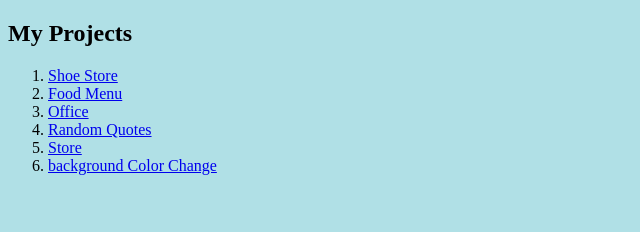
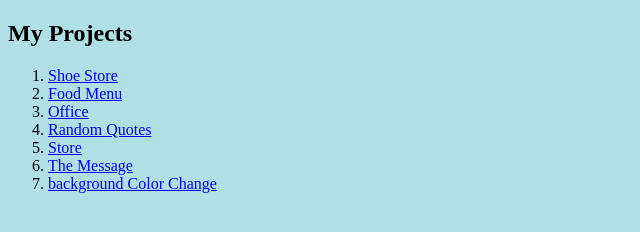
Before and after one commit to SaurabhChhabra-1/saurabhchhabra-1.github.io, a plain HTML site: page index.html in a window 1280 px wide. Shown: the whole page, without its empty margins (0-640 px from the left). Drawn offline with Linux system fonts and the light colour scheme.

Commit message:
the message

```diff
--- a/index.html
+++ b/index.html
@@ -22,6 +22,7 @@
         <a href="/random-quotes">Random Quotes</a>
       </li>
       <li><a href="/store">Store</a></li>
+      <li><a href="/TheMessage">The Message</a></li>
 
       <li><a href="/background-color-change">background Color Change</a></li>
     </ol>
```
